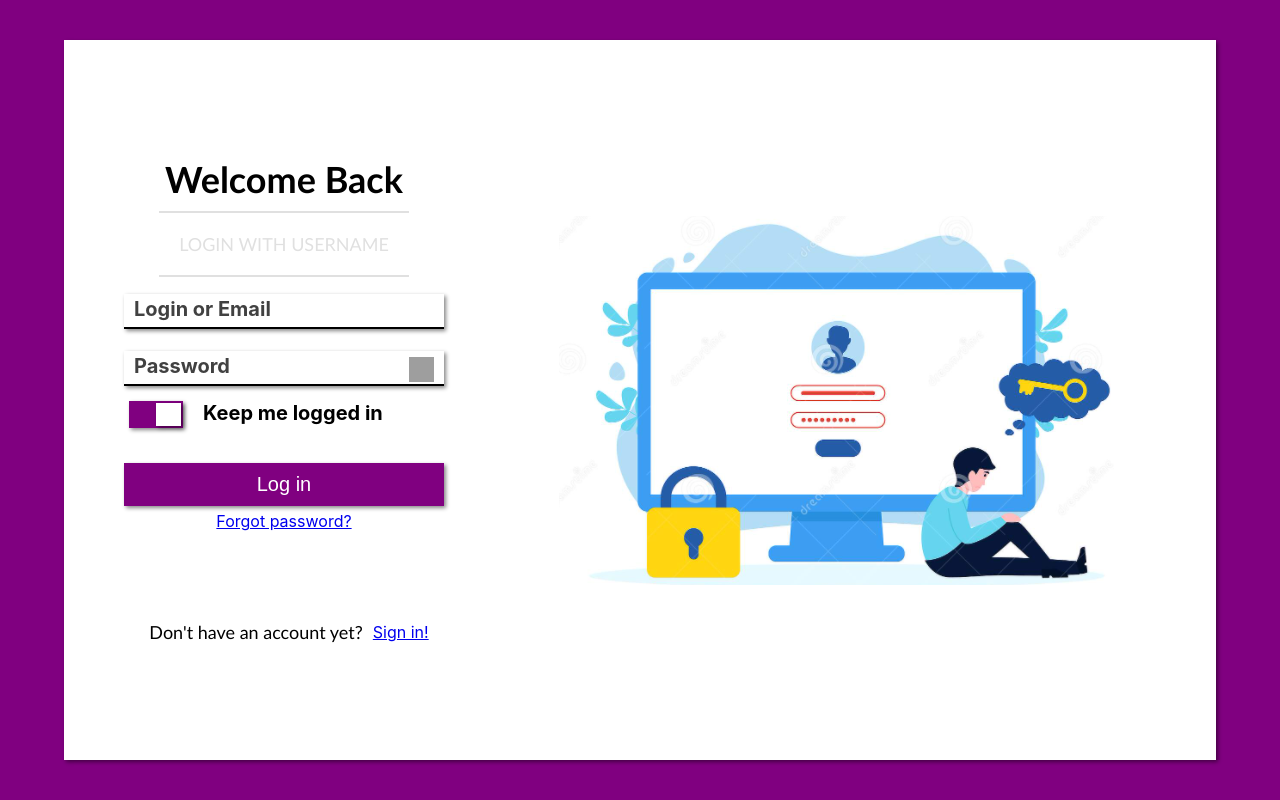
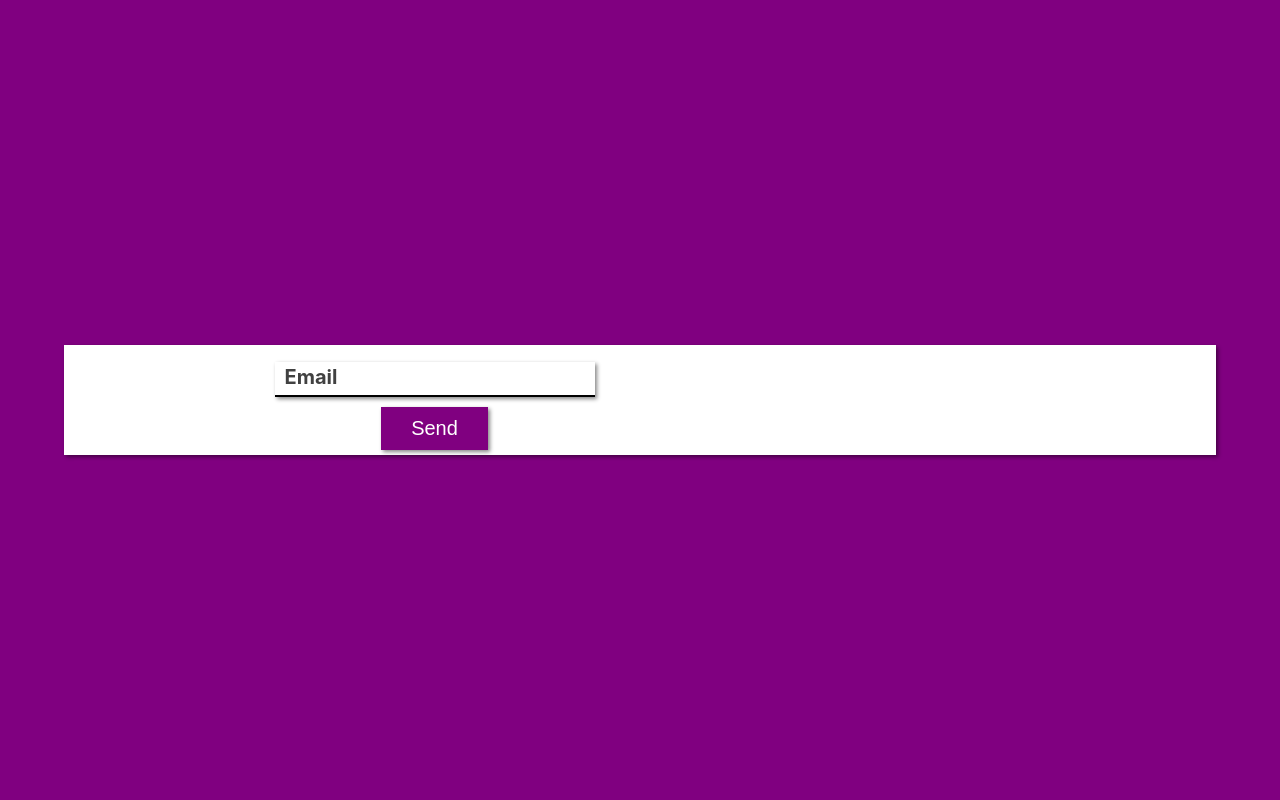
Before and after one commit to adampolek/BAS_frontend, a React (Create React App) app in the folder frontend/: page /login/forgot in a window 1280 px wide. Built offline with nearby package versions, Linux system fonts and the light colour scheme; grey boxes are pictures that could not be loaded.

Commit message:
Add new layouts

```diff
--- a/frontend/src/App.js
+++ b/frontend/src/App.js
@@ -5,6 +5,8 @@ import Login from './views/Login';
 import Register from './views/Register';
 import Error from './views/Error'
 import DailyDiagnosis from './views/DailyDiagnosis';
+import ForgotPassword from './views/ForgotPassword';
+import ChangePassword from './views/ChangePassword';
 
 const App = () => {
   return (
@@ -13,9 +15,11 @@ const App = () => {
         <Switch>
           <Route path="/" component={Home} exact />
           <Route path="/account" component={Account} />
+          <Route path="/login/forgot" component={ForgotPassword} />
           <Route path="/login" component={Login} />
           <Route path="/register" component={Register} />
           <Route path="/diagnosis" component={DailyDiagnosis} />
+          <Route path="/change" component={ChangePassword} />
           <Route path="/error" component={Error} />
           <Route component={Error} />
         </Switch>
--- /dev/null
+++ b/frontend/src/views/ChangePassword.js
@@ -0,0 +1,24 @@
+import React from 'react';
+import JAMButton from '../components/JAMButton';
+import JAMCol from '../components/JAMCol';
+import JAMInput from '../components/JAMInput';
+import JAMPanel from '../components/JAMPanel';
+
+const ChangePassword = () => {
+    return (
+        <JAMPanel width={"100%"} height={"100%"} backgroundColor={"purple"} style={{ position: "absolute" }}>
+            <JAMPanel width={"90%"} maxWidth={"1300px"} backgroundColor={"white"} minWidth='400px'>
+                <JAMCol>
+                    <JAMInput caption='Password' width="300px" type='password' />
+                    <JAMInput caption='Confirm password' width="300px" type='password' />
+                    <JAMButton value='Save' />
+                </JAMCol>
+                <JAMCol>
+
+                </JAMCol>
+            </JAMPanel>
+        </JAMPanel>
+    );
+}
+
+export default ChangePassword;
--- /dev/null
+++ b/frontend/src/views/ForgotPassword.js
@@ -0,0 +1,23 @@
+import React from 'react';
+import JAMButton from '../components/JAMButton';
+import JAMCol from '../components/JAMCol';
+import JAMInput from '../components/JAMInput';
+import JAMPanel from '../components/JAMPanel';
+
+const ForgotPassword = () => {
+    return (
+        <JAMPanel width={"100%"} height={"100%"} backgroundColor={"purple"} style={{ position: "absolute" }}>
+            <JAMPanel width={"90%"} maxWidth={"1300px"} backgroundColor={"white"} minWidth='400px'>
+                <JAMCol>
+                    <JAMInput caption='Email' width="300px" />
+                    <JAMButton value='Send' />
+                </JAMCol>
+                <JAMCol>
+
+                </JAMCol>
+            </JAMPanel>
+        </JAMPanel>
+    );
+}
+
+export default ForgotPassword;
```
